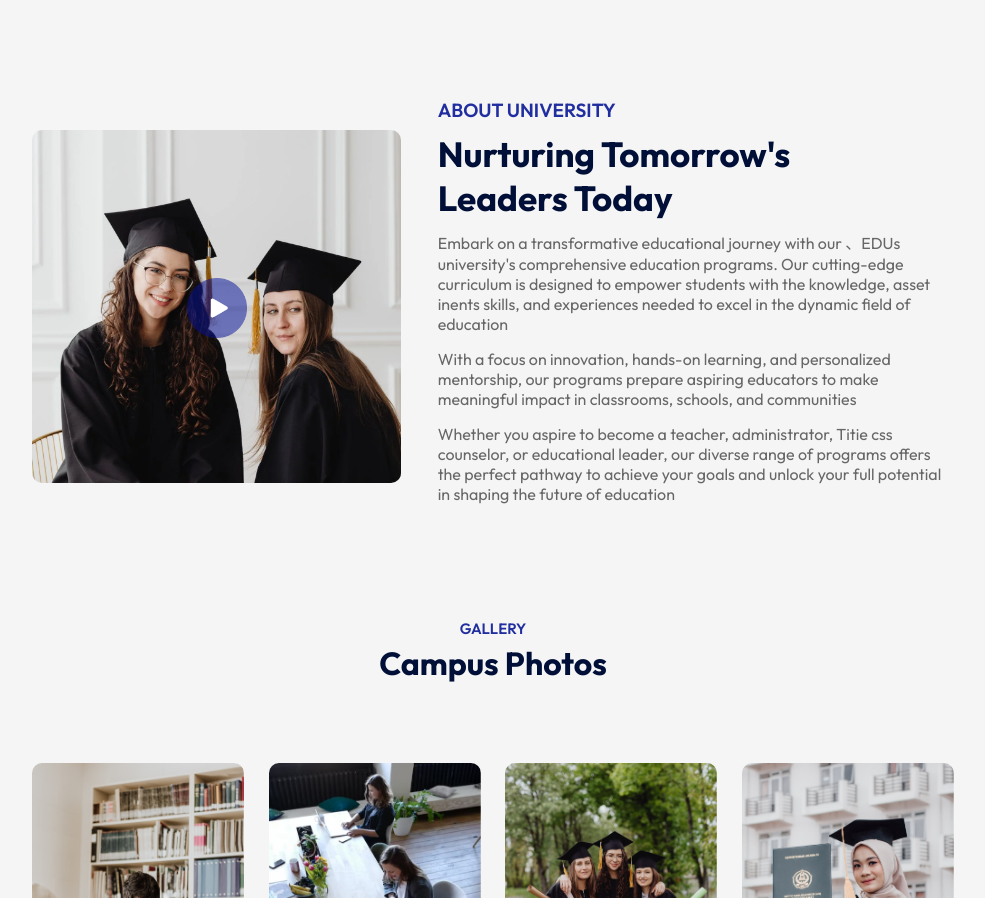
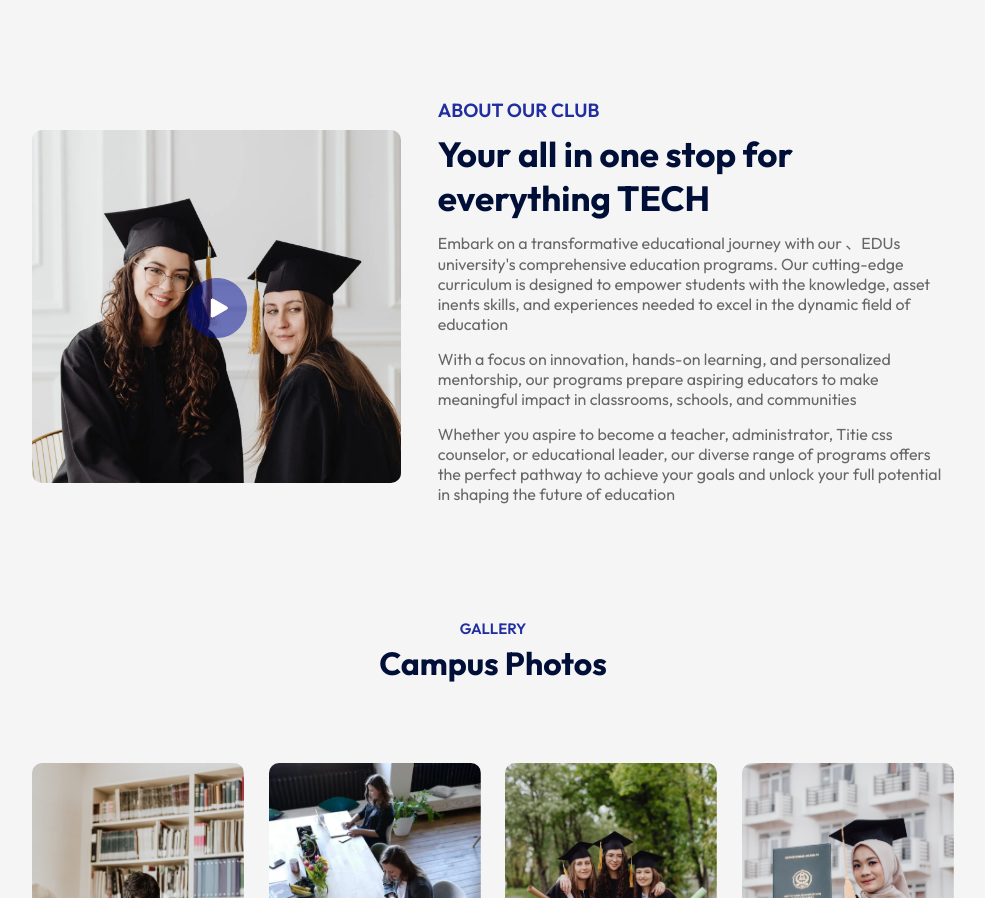
Before and after one commit to Code-name-HeaLer/cdd-club, a React (Vite) app: page / in a window 1280 px wide. Shown: the part 1302-2200 px from the top of the page, without its empty margins (147-1132 px from the left). Built offline with nearby package versions, Linux system fonts and the light colour scheme.

Commit message:
linktree link added

```diff
--- a/src/Components/About/About.jsx
+++ b/src/Components/About/About.jsx
@@ -13,8 +13,8 @@ const About = ({setPlayState}) => {
                 }} />
             </div>
             <div className="about-right">
-                <h3>ABOUT UNIVERSITY</h3>
-                <h2>Nurturing Tomorrow's Leaders Today</h2>
+                <h3>ABOUT OUR CLUB</h3>
+                <h2>Your all in one stop for everything TECH</h2>
                 <p>Embark on a transformative educational journey with our
                 、EDUs university's comprehensive education programs.
                 Our cutting-edge curriculum is designed to empower students
```
